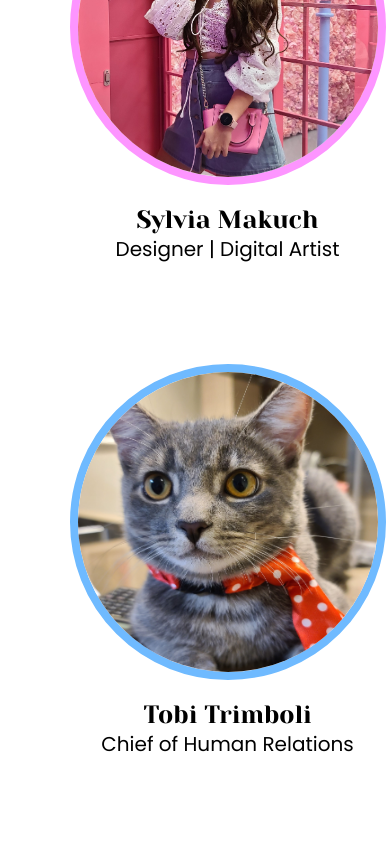
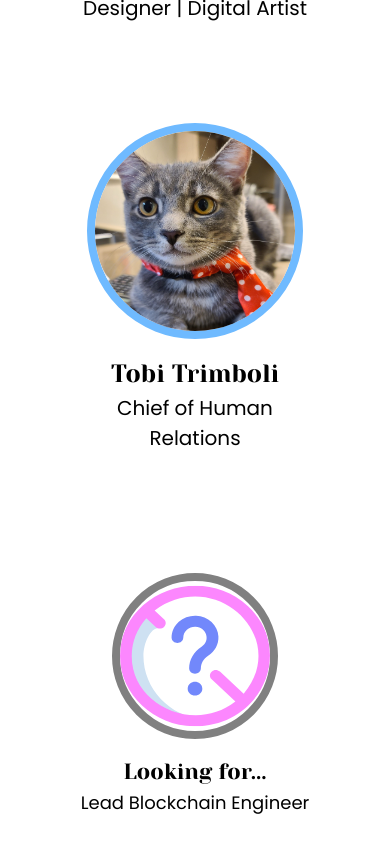
Before and after one commit to own-me/nude-promo, a React app: page / in a window 390 px wide. Shown: the part 7645-8486 px from the top of the page. Built offline with nearby package versions, Linux system fonts and the light colour scheme.

Commit message:
missing team section and mobile optimizations

```diff
--- a/components/team/Team.tsx
+++ b/components/team/Team.tsx
@@ -1,8 +1,12 @@
 import React from "react";
 import styled from "styled-components";
-import {teamData, missingTeamData} from "./config";
+import { teamData, missingTeamData } from "./config";
 import TeamProfile from "./TeamProfile";
 import TeamMissing from "./TeamMissing";
+
+const TeamContainer = styled.div`
+
+`;
 
 const TeamHeader = styled.div`
     font-family: Yeseva One, Open Sans;
@@ -13,6 +17,10 @@ const TeamHeader = styled.div`
     @media screen and (max-width: 1200px) {
         font-size: 40px;
     }
+    @media screen and (max-width: 600px) {
+        font-size: 40px;
+        text-align: center;
+    }
 `;
 
 const TeamGrid = styled.div`
@@ -20,12 +28,26 @@ const TeamGrid = styled.div`
     justify-content: space-around;
     align-content: center;
     flex-wrap: wrap;
-    padding: 100px 0px;
+    padding: 100px 0px 20px 0px;
+    @media screen and (max-width: 600px) {
+        padding: 20px 0px;
+    }
+`;
+
+const TeamMissingGrid = styled.div`
+    display: flex;
+    justify-content: space-around;
+    align-content: center;
+    flex-wrap: wrap;
+    padding: 0px 0px 100px 0px;
+    @media screen and (max-width: 600px) {
+        padding: 0px 0px 20px 0px;
+    }
 `;
 
 export default function Team() {
     return (
-        <>
+        <TeamContainer>
             <TeamHeader>Our Team</TeamHeader>
             <TeamGrid>
                 {
@@ -33,12 +55,14 @@ export default function Team() {
                         return <TeamProfile name={name} image={image} title={title} color={color} key={index} />
                     })
                 }
+            </TeamGrid>
+            <TeamMissingGrid>
                 {
                     missingTeamData.map(({ title }, index) => {
                         return <TeamMissing title={title} key={index} />
                     })
                 }
-            </TeamGrid>
-        </>
+            </TeamMissingGrid>
+        </TeamContainer>
     );
 };
--- a/components/team/TeamMissing.tsx
+++ b/components/team/TeamMissing.tsx
@@ -1,10 +1,53 @@
 import React from "react";
 import styled from "styled-components";
+import questionImage from "../../media/question.svg"
+
+const ProfileContainer = styled.div`
+    display: flex;
+    align-content: center;
+    justify-content: center;
+    align-items: center;
+    flex-direction: column;
+    text-align: center;
+    margin: 50px;
+    width: 25%;
+    @media screen and (max-width: 600px) {
+        margin: 50px 0px;
+        width: 100%;
+    }
+`;
+
+const MissingImage = styled.img`
+    height: 150px;
+    width: 150px;
+    border-radius: 100%;
+    border: 8px solid grey;
+    margin-bottom: 20px;
+`;
+
+const TextContainer = styled.div`
+
+`;
+
+const LookingFor = styled.div`
+    font-family: Yeseva One, Open Sans;
+    font-size: 22px;
+    margin-bottom: 5px;
+`;
+
+const ProfileTitle = styled.div`
+    font-family: Poppins, Open Sans;
+    font-size: 18px;
+`;
 
 export default function TeamMissing({ title }) {
     return (
-        <>
-
-        </>
+        <ProfileContainer>
+            <MissingImage src={questionImage} />
+            <TextContainer>
+                <LookingFor>Looking for...</LookingFor>
+                <ProfileTitle>{title}</ProfileTitle>
+            </TextContainer>
+        </ProfileContainer>
     );
 };
--- a/components/team/TeamProfile.tsx
+++ b/components/team/TeamProfile.tsx
@@ -17,6 +17,10 @@ const ProfileImage = styled.img<{ $color: string }>`
     border-radius: 100%;
     border: 8px solid ${props => props.$color};
     margin-bottom: 20px;
+    @media screen and (max-width: 600px) {
+        height: 200px;
+        width: 200px;
+    }
 `;
 
 const ProfileTextContainer = styled.div`
@@ -26,6 +30,7 @@ const ProfileTextContainer = styled.div`
 const ProfileName = styled.div`
     font-family: Yeseva One, Open Sans;
     font-size: 25px;
+    margin-bottom: 5px;
 `;
 
 const ProfileTitle = styled.div`
--- a/components/team/config.ts
+++ b/components/team/config.ts
@@ -40,6 +40,6 @@ export const missingTeamData = [
         title: "Lead of Marketing / Growth"
     },
     {
-        title: "Dapp Frontend Developer"
+        title: "Dapp Frontend Engineer"
     }
 ];
```
Also changed, not shown: media/question.svg (added).
